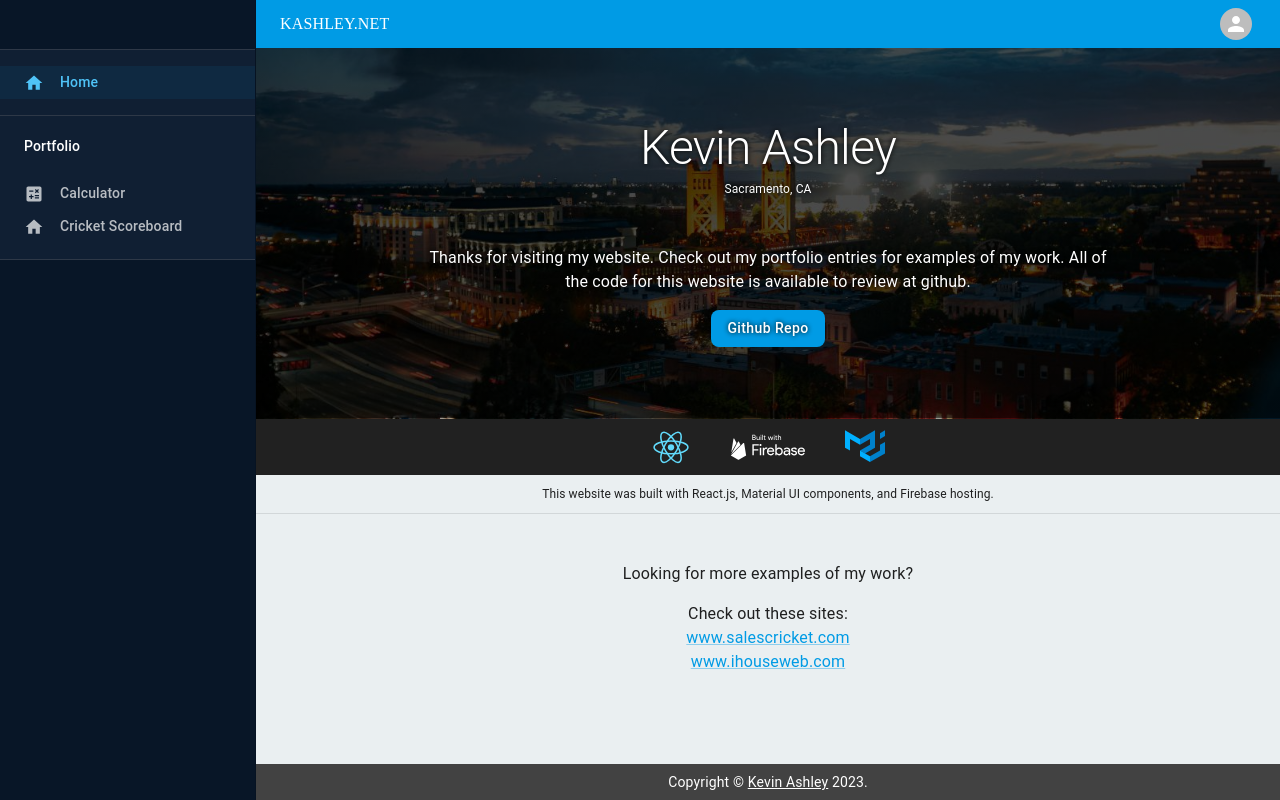
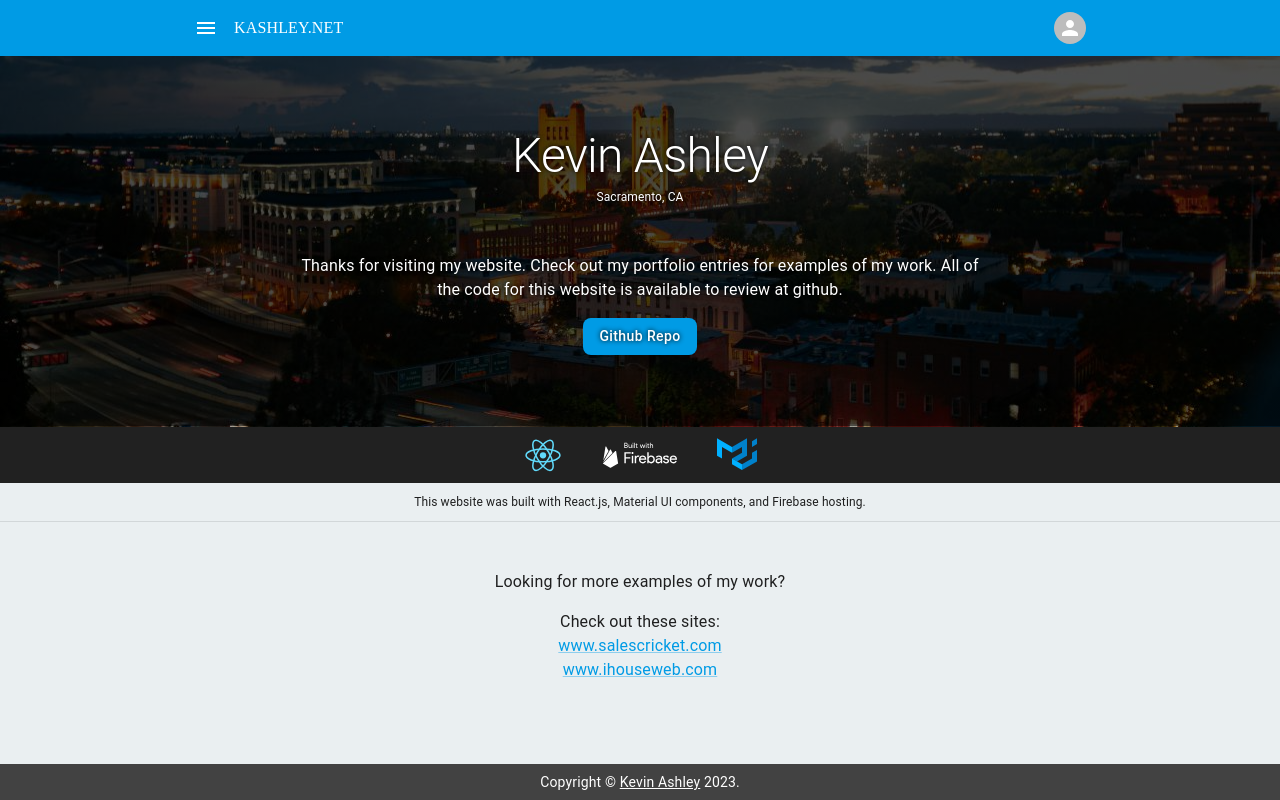
Before and after one commit to KevinAshley/kashley.net, a React (Create React App) app: page / in a window 1280 px wide. Built offline with nearby package versions, Linux system fonts and the light colour scheme.

Commit message:
navigation redesign and cleanup

```diff
--- a/src/components/header.js
+++ b/src/components/header.js
@@ -28,9 +28,15 @@ function Header(props) {
     return (
         <React.Fragment>
             <AppBar color="primary" position="sticky" elevation={0}>
-                <Toolbar>
-                    <Grid container spacing={1} alignItems="center">
-                        <Grid sx={{ display: { sm: "none", xs: "block" } }} item>
+                <Toolbar sx={{ pb: "8px" }}>
+                    <Grid
+                        container
+                        maxWidth="md"
+                        spacing={1}
+                        alignItems="center"
+                        sx={{ margin: "auto" }}
+                    >
+                        <Grid item>
                             <IconButton
                                 color="inherit"
                                 aria-label="open drawer"
--- a/src/components/navigator.js
+++ b/src/components/navigator.js
@@ -41,11 +41,11 @@ const item = {
     },
 };
 
-const itemCategory = {
-    boxShadow: "0 -1px 0 rgb(255,255,255,0.1) inset",
-    py: 1.5,
-    px: 3,
-};
+// const itemCategory = {
+//     boxShadow: "0 -1px 0 rgb(255,255,255,0.1) inset",
+//     py: 1.5,
+//     px: 3,
+// };
 
 const Navigator = (props) => {
     const { ...other } = props;
@@ -58,22 +58,17 @@ const Navigator = (props) => {
             <List disablePadding>
                 <ListItem
                     sx={{
-                        // ...item,
-                        // ...itemCategory,
-                        fontSize: 22,
                         color: "#fff",
+                        pt: "10px",
+                        pb: "10px",
+                        pr: "1rem",
                     }}
                 >
-                    <Box>&nbsp;</Box>
                     <IconButton
-                        sx={(theme) => {
-                            return {
-                                ml: "auto",
-                                display: "inline-block",
-                                [theme.breakpoints.up("sm")]: {
-                                    display: "none",
-                                },
-                            };
+                        sx={{
+                            ml: "auto",
+                            display: "inline-block",
+                            lineHeight: 0,
                         }}
                         onClick={onClose}
                     >
@@ -106,6 +101,7 @@ const Navigator = (props) => {
                                         sx={item}
                                         component={Link}
                                         to={route}
+                                        onClick={onClose}
                                     >
                                         <ListItemIcon>
                                             <Icon />
--- a/src/components/pageWrapper.js
+++ b/src/components/pageWrapper.js
@@ -1,7 +1,7 @@
 /** @format */
 
 import * as React from "react";
-import useMediaQuery from "@mui/material/useMediaQuery";
+// import useMediaQuery from "@mui/material/useMediaQuery";
 import CssBaseline from "@mui/material/CssBaseline";
 import Box from "@mui/material/Box";
 import Typography from "@mui/material/Typography";
@@ -11,7 +11,6 @@ import Navigator from "./navigator";
 import Header from "./header";
 import PageRouter from "./pageRouter";
 import { useLocation } from "react-router-dom";
-import { theme as globalTheme } from "./themeProvider";
 import PageTitle from "./pageTitle";
 
 function Copyright() {
@@ -41,7 +40,6 @@ const useFooterStyles = (theme) => {
 
 export default function Paperbase() {
     const [mobileOpen, setMobileOpen] = React.useState(false);
-    const isSmUp = useMediaQuery(globalTheme.breakpoints.up("sm"));
     const location = useLocation();
     const { pathname } = location;
 
@@ -56,19 +54,12 @@ export default function Paperbase() {
     return (
         <Box sx={{ display: "flex", minHeight: "100vh" }}>
             <CssBaseline />
-            <Box component="nav" sx={{ width: { sm: drawerWidth }, flexShrink: { sm: 0 } }}>
-                {isSmUp ? null : (
-                    <Navigator
-                        PaperProps={{ style: { width: drawerWidth } }}
-                        variant="temporary"
-                        open={mobileOpen}
-                        onClose={handleDrawerToggle}
-                    />
-                )}
-
+            <Box component="nav">
                 <Navigator
                     PaperProps={{ style: { width: drawerWidth } }}
-                    sx={{ display: { sm: "block", xs: "none" } }}
+                    variant="temporary"
+                    open={mobileOpen}
+                    onClose={handleDrawerToggle}
                 />
             </Box>
             <Box sx={{ flex: 1, display: "flex", flexDirection: "column" }}>
```
